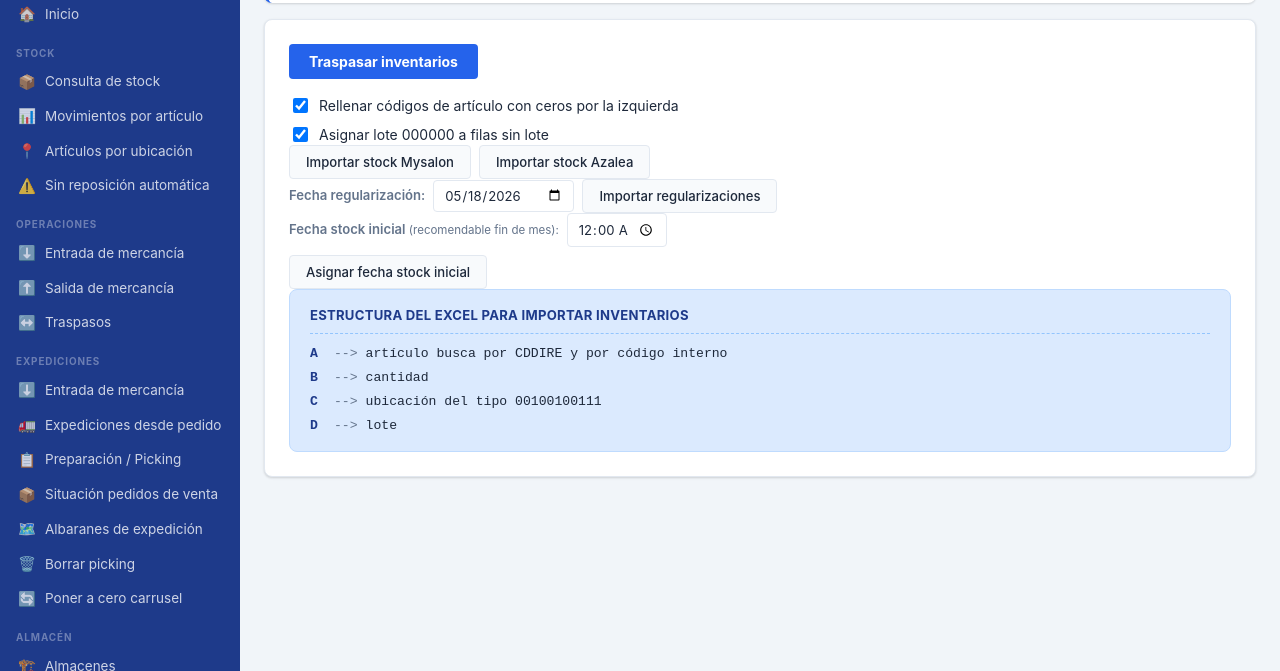
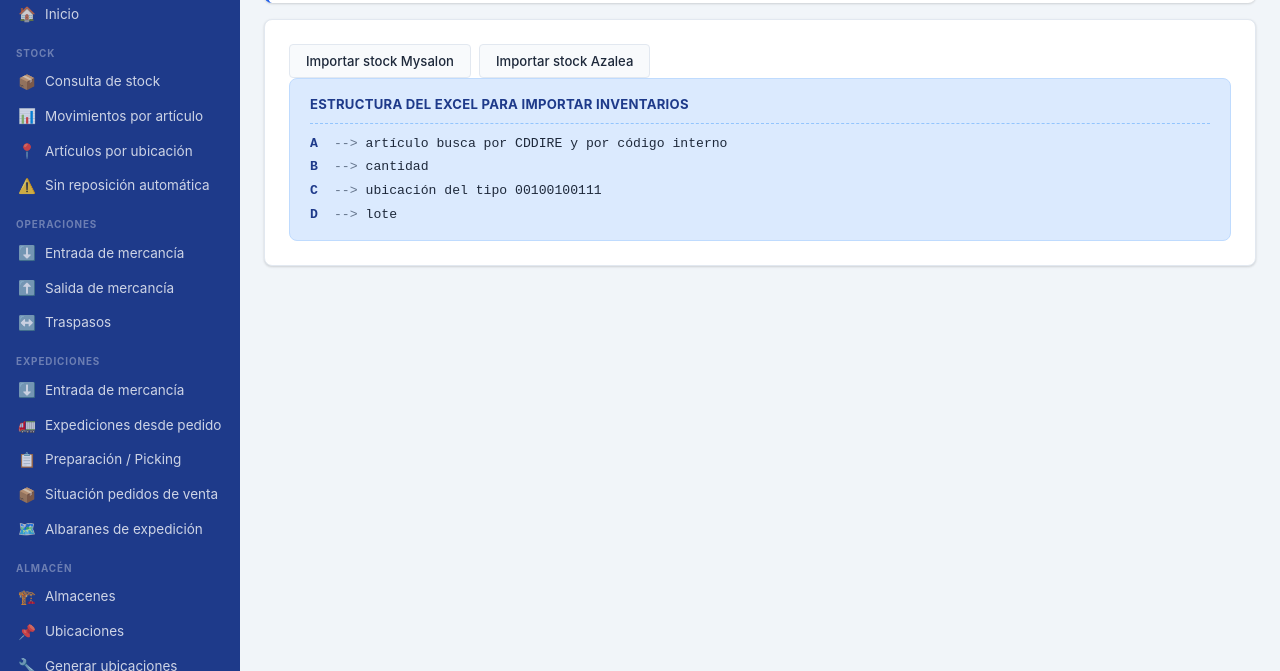
Before and after one commit to JGC998/PROYECTO-SGA-JS-NODE.JS, a plain HTML site: page frontend/pages/opciones/almacen-y-stock/traspaso-inventario-regularizacion/index.html in a window 1280 px wide. Shown: the part 129-800 px from the top of the page. Drawn offline with Linux system fonts and the light colour scheme.

Commit message:
chore: hide pending admin features from frontend

```diff
--- a/frontend/js/ui/sidebar.js
+++ b/frontend/js/ui/sidebar.js
@@ -34,8 +34,6 @@
                 { icon: '📋', text: 'Preparación / Picking',       href: 'pages/opciones/logistica-y-pedidos/picking/index.html' },
                 { icon: '📦', text: 'Situación pedidos de venta',  href: 'pages/opciones/logistica-y-pedidos/situacion-pedidos-venta/index.html' },
                 { icon: '🗺️', text: 'Albaranes de expedición',       href: 'pages/opciones/logistica-y-pedidos/hojas-de-ruta/index.html' },
-                { icon: '🗑️', text: 'Borrar picking',             href: 'pages/opciones/logistica-y-pedidos/borrar-picking/index.html' },
-                { icon: '🔄', text: 'Poner a cero carrusel',      href: 'pages/opciones/logistica-y-pedidos/poner-cero-carrusel/index.html' }
             ]
         },
         {
@@ -45,7 +43,6 @@
                 { icon: '📌', text: 'Ubicaciones',           href: 'pages/opciones/almacen-y-stock/ubicaciones/index.html' },
                 { icon: '🔧', text: 'Generar ubicaciones',   href: 'pages/opciones/almacen-y-stock/generar-ubicaciones/index.html' },
                 { icon: '📋', text: 'Regularizaciones',      href: 'pages/opciones/almacen-y-stock/regularizaciones/index.html' },
-                { icon: '🔄', text: 'Traspaso / Regulariz.', href: 'pages/opciones/almacen-y-stock/traspaso-inventario-regularizacion/index.html' }
             ]
         },
         {
--- a/frontend/pages/opciones/almacen-y-stock/traspaso-inventario-regularizacion/index.html
+++ b/frontend/pages/opciones/almacen-y-stock/traspaso-inventario-regularizacion/index.html
@@ -49,7 +49,7 @@
 
                 <div class="action-panel">
                     <!-- Bloque principal -->
-                    <div class="action-block">
+                    <div class="action-block" style="display:none">
                         <button class="btn-primary-action" id="btn-traspasar">Traspasar inventarios</button>
                         <div class="checkbox-group">
                             <label class="checkbox-label">
@@ -72,7 +72,7 @@
                     </div>
 
                     <!-- Fecha regularización -->
-                    <div class="action-block">
+                    <div class="action-block" style="display:none">
                         <div class="action-row">
                             <label>Fecha regularización:</label>
                             <input type="date" class="input-date" id="f-fecha-regularizacion">
@@ -81,7 +81,7 @@
                     </div>
 
                     <!-- Fecha stock inicial -->
-                    <div class="action-block">
+                    <div class="action-block" style="display:none">
                         <div class="action-row">
                             <label>Fecha stock inicial <span class="hint">(recomendable fin de mes):</span></label>
                             <input type="time" class="input-time" id="f-hora-stock" value="00:00">
```
Also changed, not shown: frontend/pages/opciones/almacen-y-stock/index.html (+0 -1 lines), frontend/pages/opciones/index.html (+0 -3 lines), frontend/pages/opciones/logistica-y-pedidos/index.html (+0 -7 lines).
